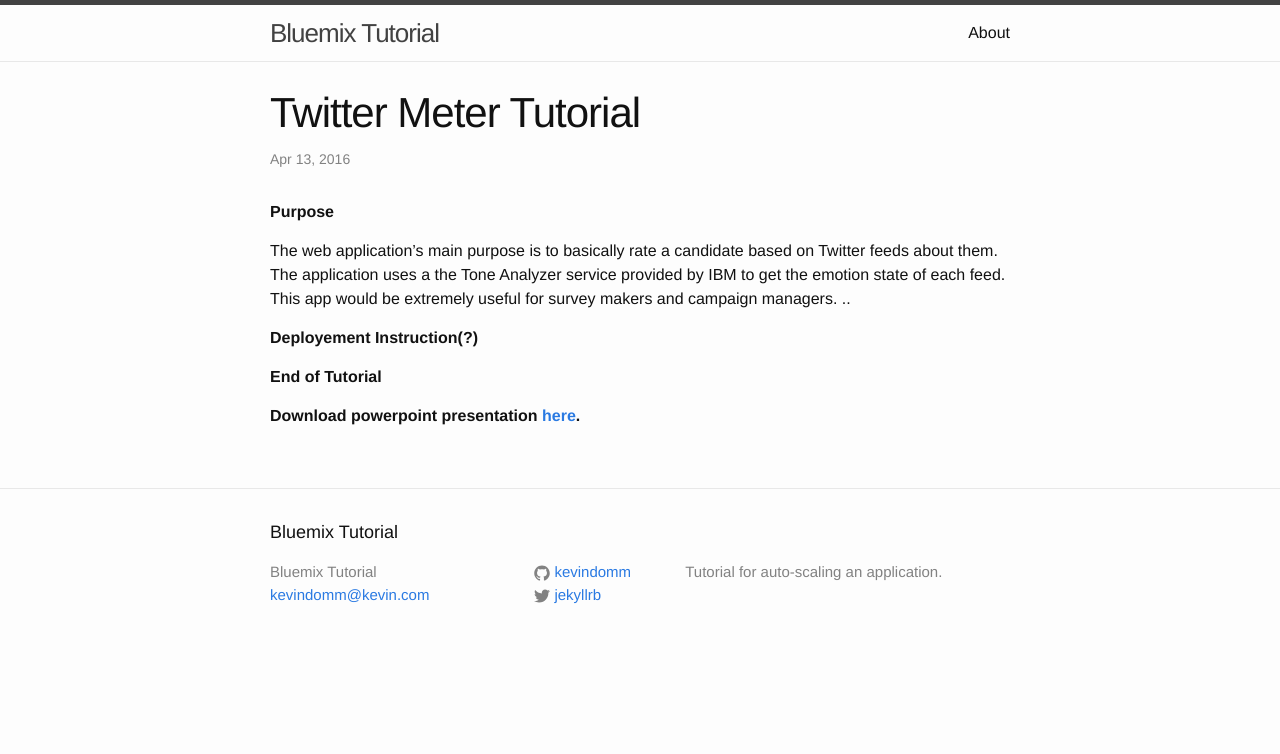
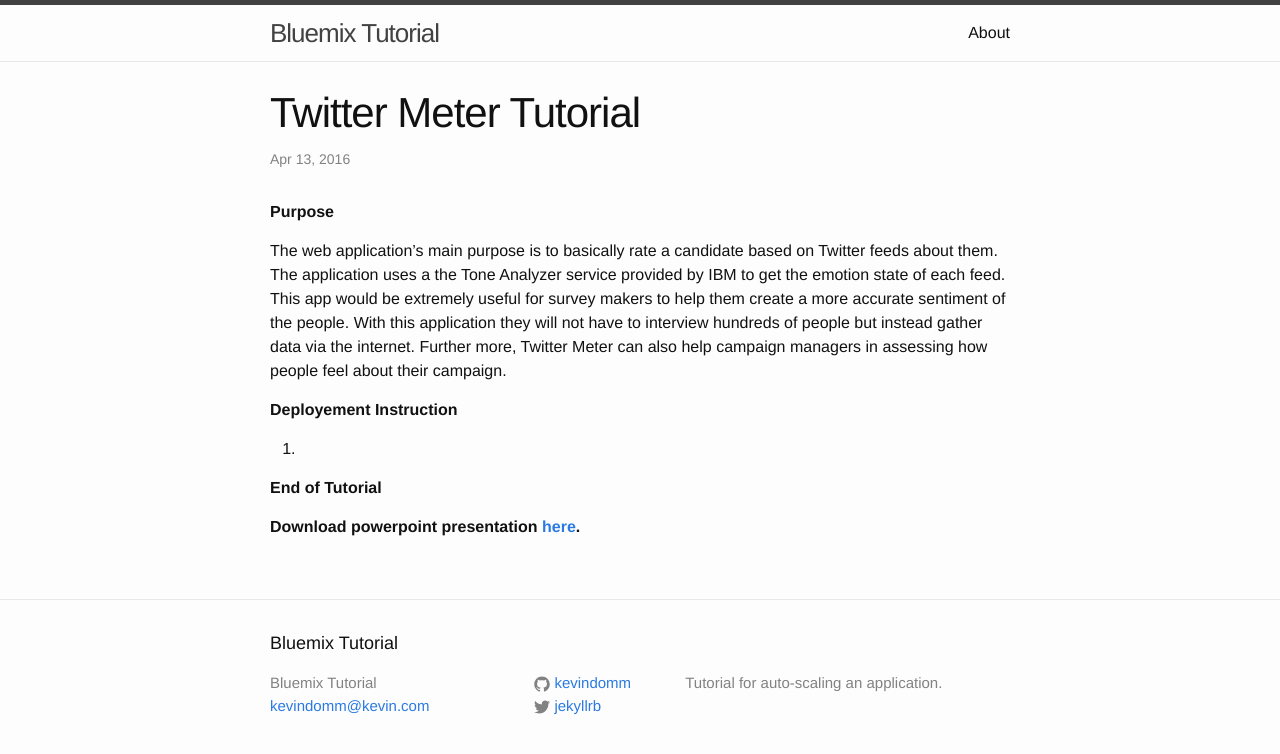
Before and after one commit to kevindomm/kevindomm.github.io, a Jekyll site: the page built from _posts/2016-04-14-Election Something.markdown, in a window 1280 px wide. Shown: the top 754 px of the page. Built offline with Jekyll 4.4.1, drawn with Linux system fonts in a browser that asks for light colours; Markdown is read by kramdown in place of the engine named in the settings.

Commit message:
changed filename

```diff
--- a/_posts/2016-04-14-Election Something.markdown
+++ b/_posts/2016-04-14-Election Something.markdown
@@ -6,9 +6,11 @@ categories: tutorials
 ---
 **Purpose**
 
-The web application's main purpose is to basically rate a candidate based on Twitter feeds about them. The application uses a the Tone Analyzer service provided by IBM to get the emotion state of each feed. This app would be extremely useful for survey makers and campaign managers. ..
+The web application's main purpose is to basically rate a candidate based on Twitter feeds about them. The application uses a the Tone Analyzer service provided by IBM to get the emotion state of each feed. This app would be extremely useful for survey makers to help them create a more accurate sentiment of the people. With this application they will not have to interview hundreds of people but instead gather data via the internet. Further more, Twitter Meter can also help campaign managers in assessing how people feel about their campaign.
 
-**Deployement Instruction(?)**
+**Deployement Instruction**
+
+1.
 
 **End of Tutorial**
 
```
Also changed, not shown: _posts/2016-04-14-twitter-meter.markdown (added, +17 -0 lines).
